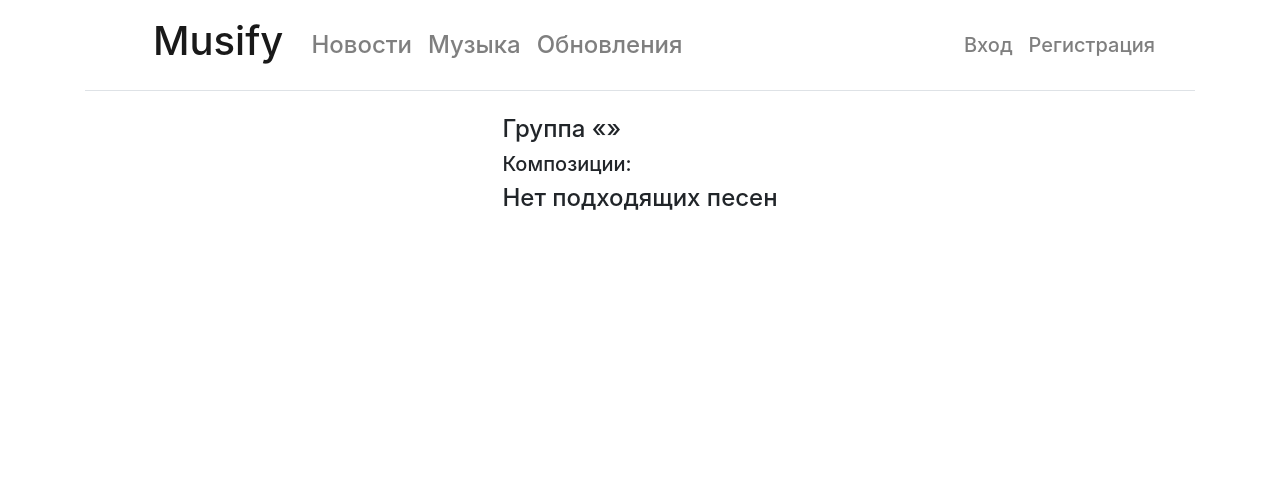
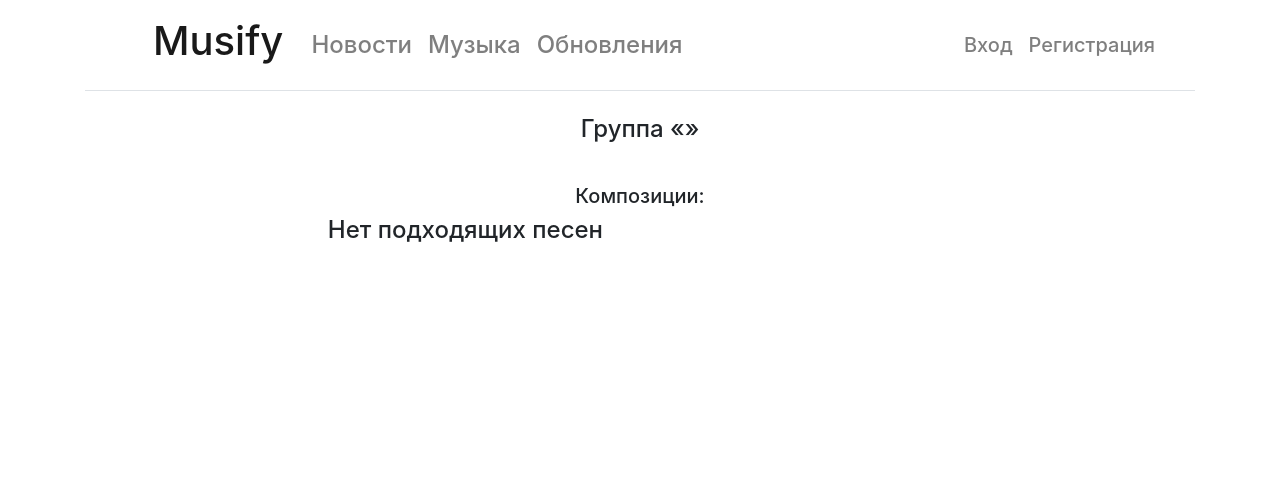
Before and after one commit to matthew-shtyasek/music_site, a Django app: template music_site/musics/templates/musics/group.html in a window 1280 px wide. Shown: the top 493 px of the page. Run offline with Django 3.2, Linux system fonts and the light colour scheme; the template is opened without the code that fills it, so the values that code supplies are empty; some libraries are stand-ins or nearby versions.

Commit message:
+ minor fixes (group template)

```diff
--- a/music_site/musics/templates/musics/group.html
+++ b/music_site/musics/templates/musics/group.html
@@ -1,10 +1,28 @@
 {% extends 'root.html' %}
+{% load static %}
 {% load thumbnail %}
 
 {% block title %}Группа «{{ artist }}»{% endblock %}
 
+{% block css %}
+    <link rel="stylesheet" href="{% static 'css/music_list.css' %}">
+    <style>
+        td {
+            border: solid 1px gray;
+        }
+
+        table {
+            border-collapse: collapse;
+        }
+    </style>
+{% endblock %}
+
+{% block js %}
+    <script src="{% static 'js/music_list.js' %}"></script>
+{% endblock %}
+
 {% block content %}
-    <div class="artist">
+    <div class="artist w-75 d-flex justify-content-center align-items-center flex-column">
         <h4>Группа «{{ artist }}»</h4>
         {% if artist.photo %}
             {% thumbnail artist.photo '300' as photo %}
@@ -12,27 +30,31 @@
             {% endthumbnail %}
         {% endif %}
 
-        <table class="artists border-0">
+        <table class="artists d-flex w-75 mt-2">
+            <tbody class="w-100 flex-column">
                 {% for musician in artist.musicians.all %}
-                <tr>
-                    <td class="pl-1 pr-2">
+                    <tr class="d-flex w-100">
+                        <td class="pl-1 pr-2 d-flex w-75 align-items-center">
                             <a href="{{ musician.get_absolute_url }}">{{ musician.name }}</a>
                         </td>
-                    <td class="pl-1 pr-2">
+                        <td class="pl-1 pr-2 w-25 d-flex justify-content-center align-items-center">
                             {% if musician.photo %}
                                 {% thumbnail musician.photo '100' as photo %}
                                     <a href="{{ musician.photo.url }}">
                                         <img src="{{ photo.url }}" alt="Фотография не найдена">
                                     </a>
                                 {% endthumbnail %}
+                            {% else %}
+                                <p>Фотография не найдена</p>
                             {% endif %}
                         </td>
                     </tr>
                 {% endfor %}
+            </tbody>
         </table>
 
-        <h5>Композиции:</h5>
-        {% include 'musics/music_list_wd.html' with songs=songs %}
+        <h5 class="mt-4">Композиции:</h5>
+        {% include 'musics/music_list.html' with songs=songs %}
     </div>
 {% endblock %}
 
```
Lines whose indentation alone changed are shown as unchanged.
